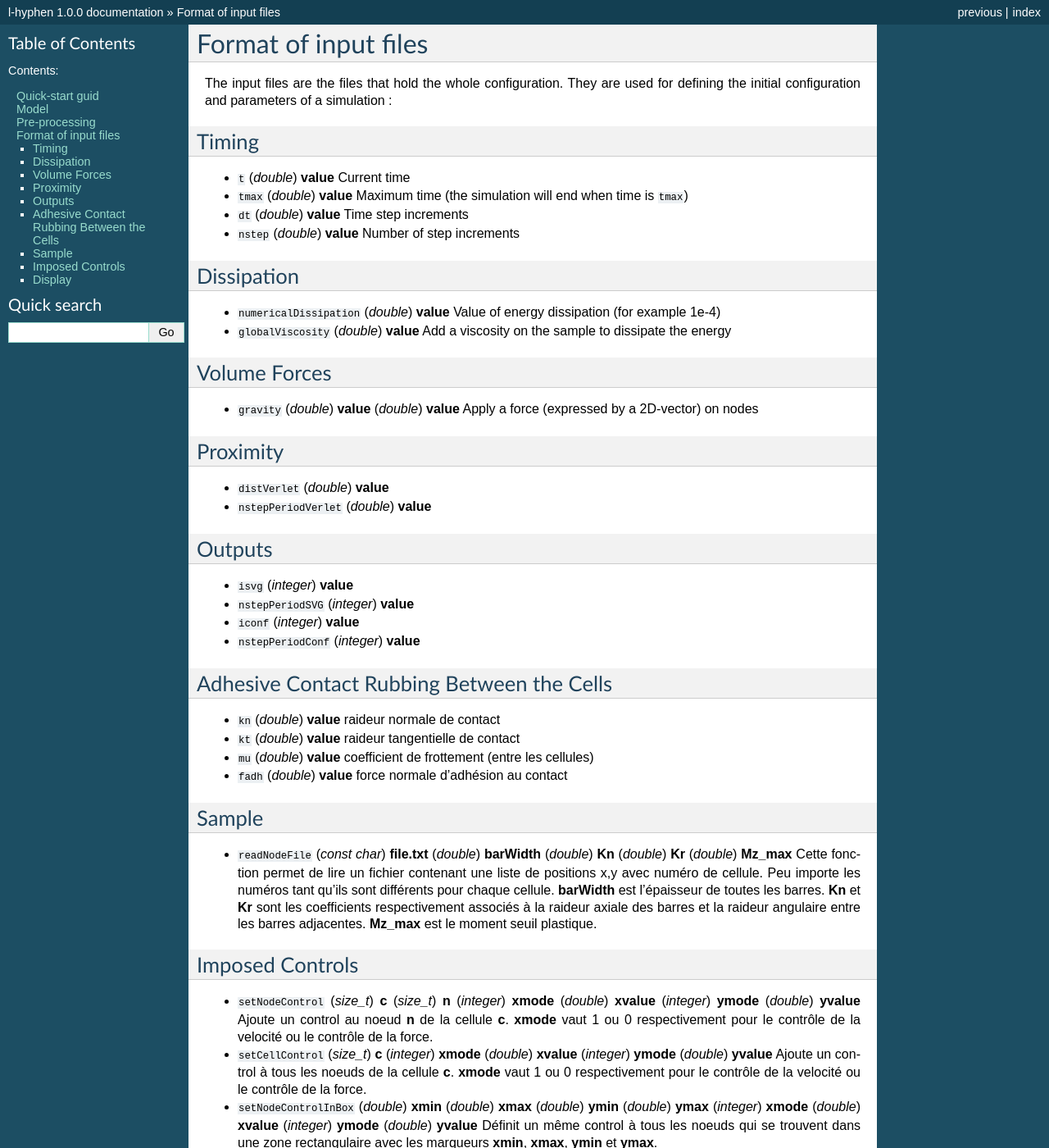
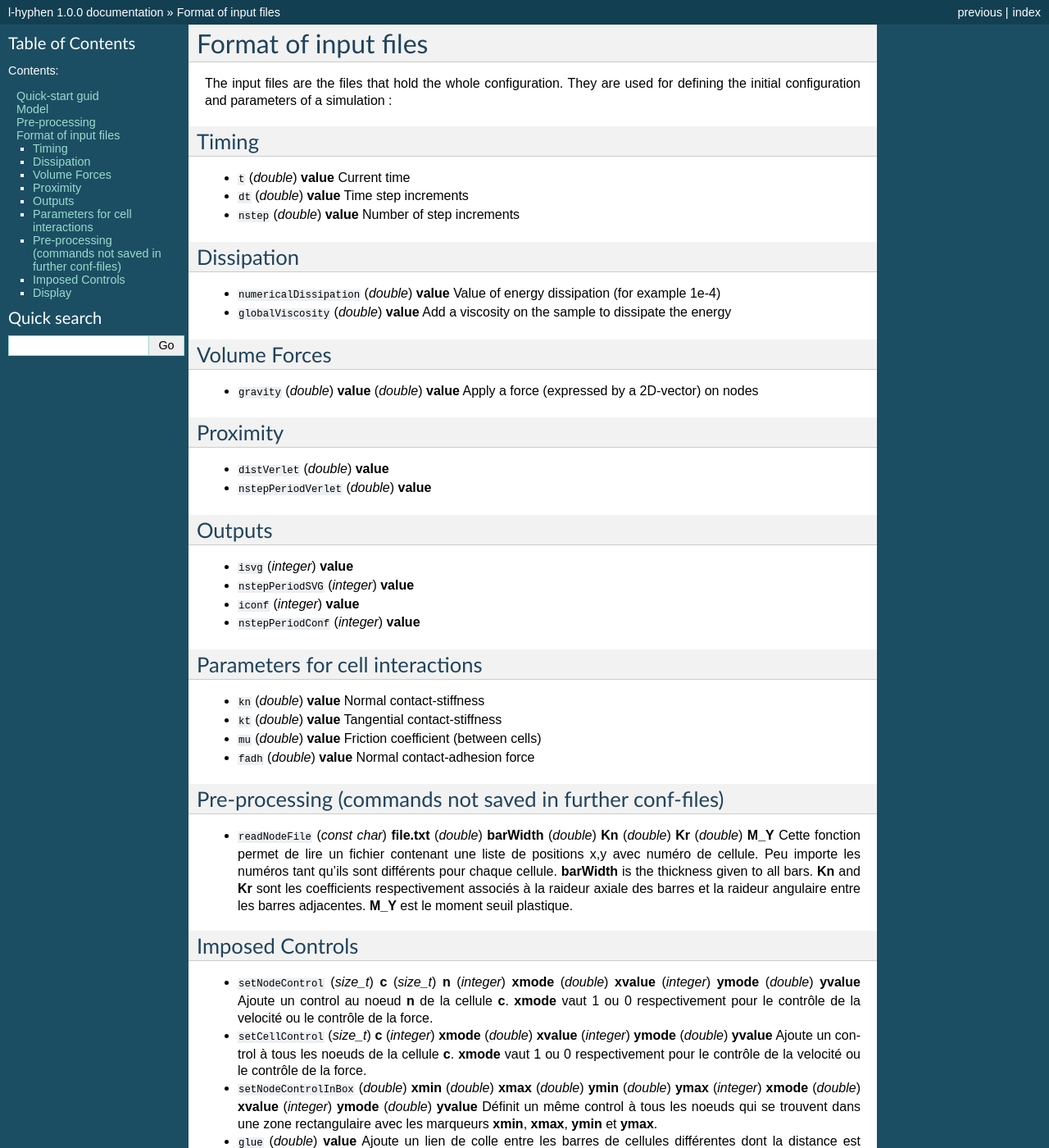
Before and after one commit to richefeu/l-hyphen, a Sphinx documentation site: the page built from sphinxdoc/source/syntax.rst, in a window 1280 px wide and 1400 px high. Shown: the whole window at 82% size. Built offline with Sphinx 7.4.7, drawn with Linux system fonts in a browser that asks for light colours; some of the changed text lies outside the part shown.

```diff
--- a/sphinxdoc/source/syntax.rst
+++ b/sphinxdoc/source/syntax.rst
@@ -9,9 +9,6 @@
 
 - ``t`` (*double*) **value**
   Current time
-
-- ``tmax`` (*double*) **value**
-  Maximum time (the simulation will end when time is ``tmax``)
 
 - ``dt`` (*double*) **value**
   Time step increments
@@ -60,26 +57,26 @@
 - ``nstepPeriodConf`` (*integer*) **value**
 
 
-Adhesive Contact Rubbing Between the Cells
-------------------------------------------
+Parameters for cell interactions
+--------------------------------
 
 - ``kn`` (*double*) **value**
-  raideur normale de contact
+  Normal contact-stiffness
 
 - ``kt`` (*double*) **value**
-  raideur tangentielle de contact
+  Tangential contact-stiffness
 
 - ``mu`` (*double*) **value**
-  coefficient de frottement (entre les cellules)
+  Friction coefficient (between cells)
 
 - ``fadh`` (*double*) **value**
-  force normale d'adhésion au contact
+  Normal contact-adhesion force
 
-Sample
-------
+Pre-processing (commands not saved in further conf-files)
+---------------------------------------------------------
 
-- ``readNodeFile`` (*const char*) **file.txt** (*double*) **barWidth** (*double*) **Kn** (*double*) **Kr** (*double*) **Mz_max**
-  Cette fonction permet de lire un fichier contenant une liste de positions x,y avec numéro de cellule. Peu importe les numéros tant qu'ils sont différents pour chaque cellule. **barWidth** est l'épaisseur de toutes les barres. **Kn** et **Kr** sont les coefficients respectivement associés à la raideur axiale des barres et la raideur angulaire entre les barres adjacentes. **Mz_max** est le moment seuil plastique.
+- ``readNodeFile`` (*const char*) **file.txt** (*double*) **barWidth** (*double*) **Kn** (*double*) **Kr** (*double*) **M_Y**
+  Cette fonction permet de lire un fichier contenant une liste de positions x,y avec numéro de cellule. Peu importe les numéros tant qu'ils sont différents pour chaque cellule. **barWidth** is the thickness given to all bars. **Kn** and **Kr** sont les coefficients respectivement associés à la raideur axiale des barres et la raideur angulaire entre les barres adjacentes. **M_Y** est le moment seuil plastique.
 
 Imposed Controls
 ----------------
@@ -107,4 +104,4 @@
 -------
 
 - ``findDisplayArea`` (*double*) **value**
-  trouver les limites de la zone dessinée dans les fichiers svg. **value** est un facteur multiplicateur
+  Find the limits of the display area in svg files. **value** is a scale factor.
```
Also changed, not shown: 5 other files.
